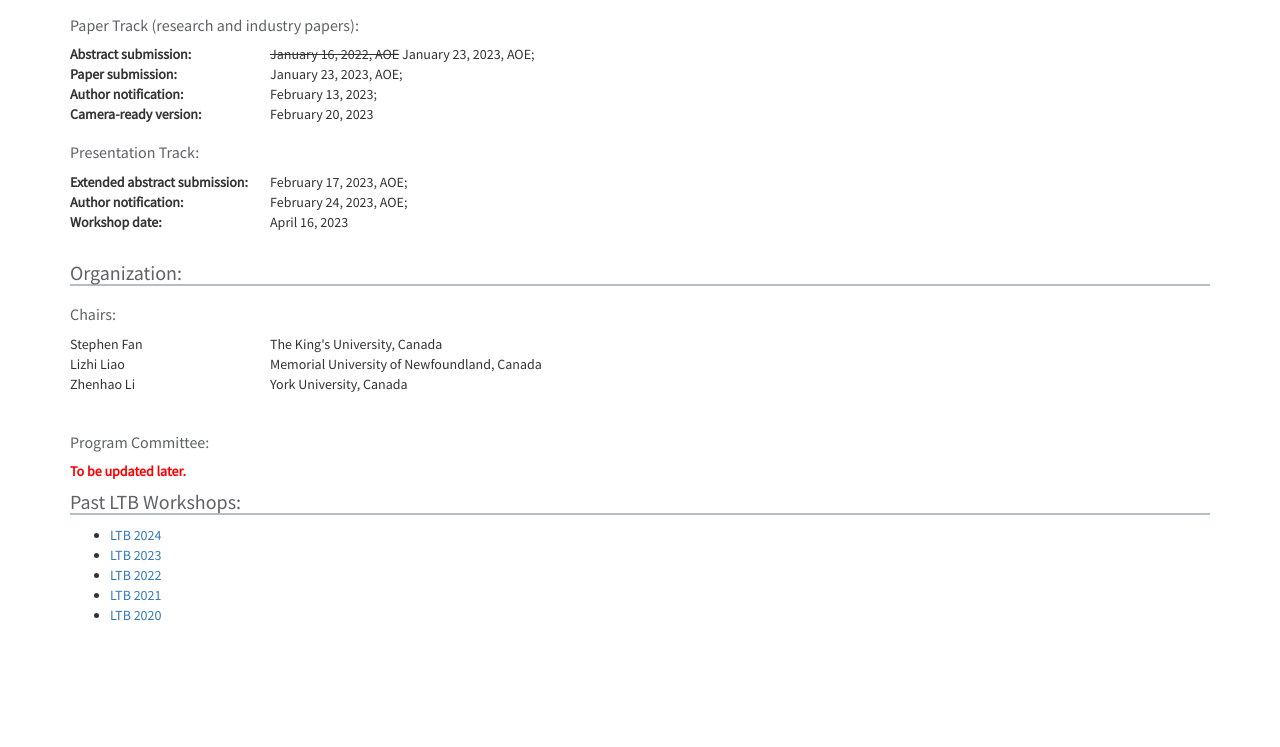
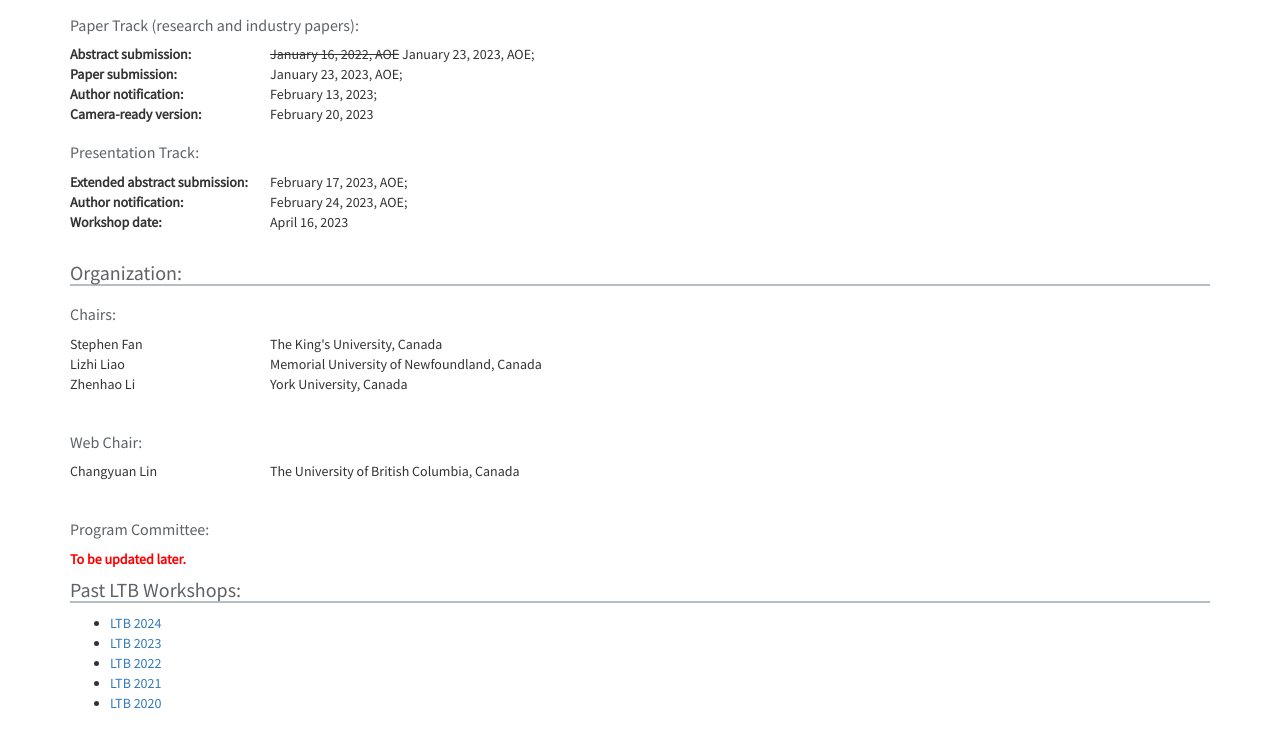
Before and after one commit to ltb2025/ltb2025.github.io, a plain HTML site: page index.html in a window 1280 px wide. Shown: the part 2929-3676 px from the top of the page. Before the commit the page ends 3594 px from the top, so only its background shows below. Drawn offline with nearby package versions, Linux system fonts and the light colour scheme.

Commit message:
Update index.html

```diff
--- a/index.html
+++ b/index.html
@@ -225,6 +225,16 @@
       </tr>
     </table>
     <p><br /></p>
+
+    <h3>Web Chair:</h3>
+    <table style="width:500px">
+      <tr>
+        <td style="width:200px">Changyuan Lin</td>
+        <td>The University of British Columbia, Canada</td>
+      </tr>
+    </table>
+    <p><br /></p>
+
     <h3>Program Committee:</h3>
     <p style="color:red;"><b>To be updated later.</b></p>
 
```
